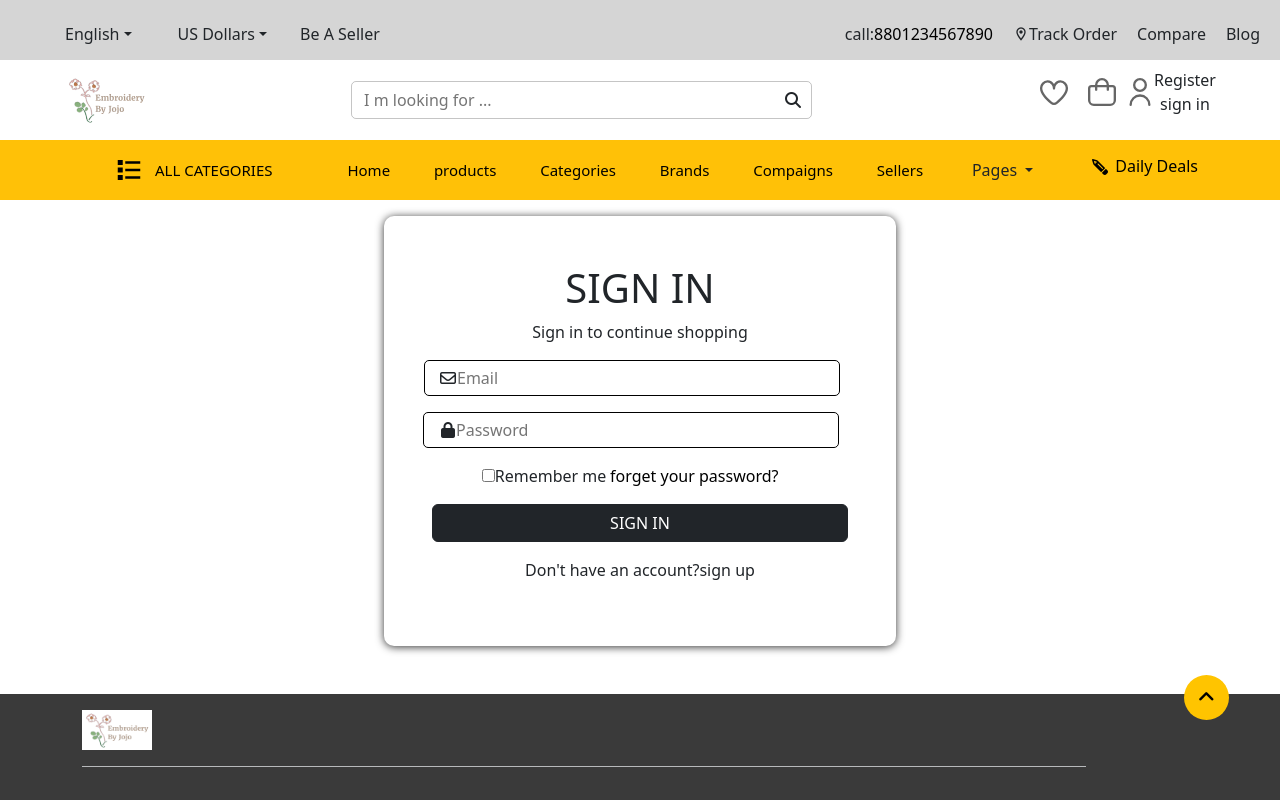
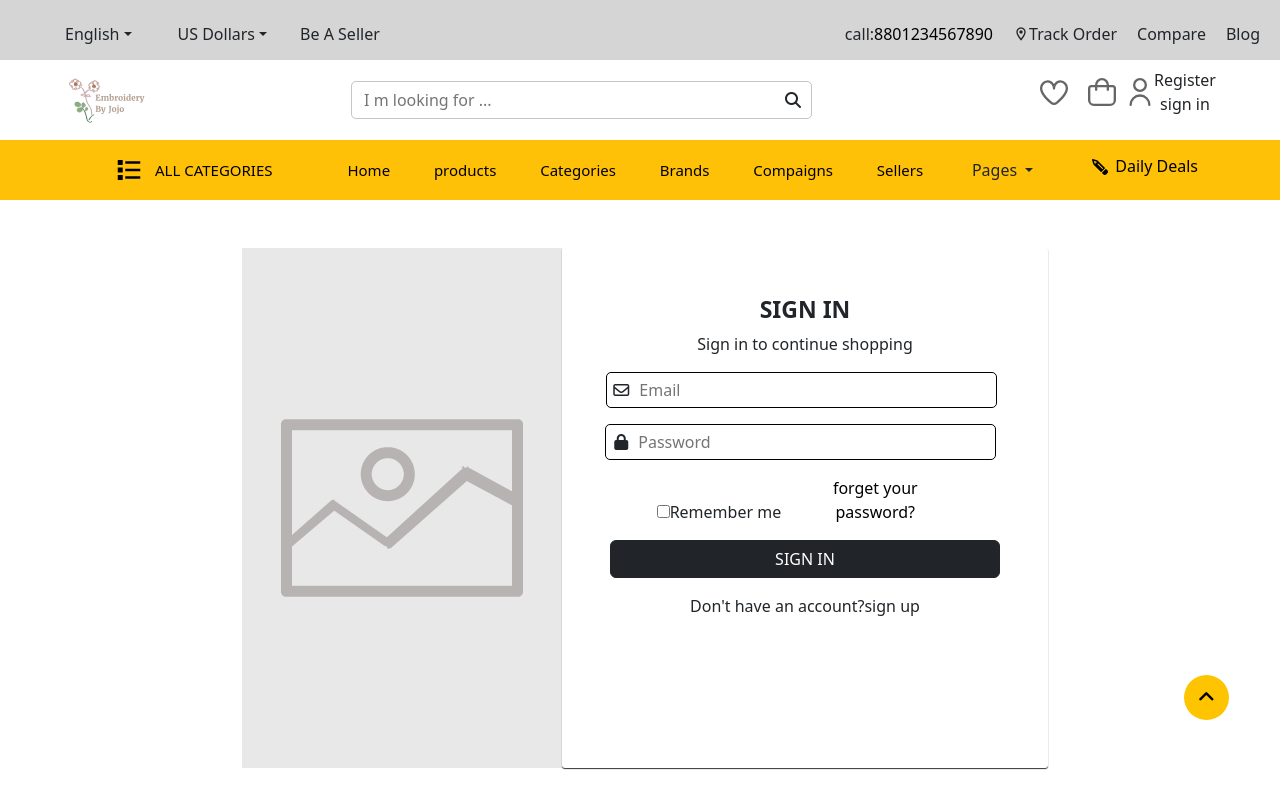
Before and after one commit to ArejGris/EmbroidaryByJojo, a Vue app: page /sign-in in a window 1280 px wide. Shown: the top 800 px of the page. Built offline with nearby package versions, Linux system fonts and the light colour scheme; a web font is replaced by a local one.

Commit message:
zeroo commit

```diff
--- a/src/components/register.vue
+++ b/src/components/register.vue
@@ -1,5 +1,6 @@
 <template>
     <section class="sec">
+        <img src="../assets/default-image-320x520.png" alt="">
         <form>
 
         <h1>SIGN UP</h1>
@@ -25,11 +26,7 @@
             <label ><i class="fa fa-lock"></i></label>
             <input type="text" placeholder="Password Confirmation"/>
            </div>
-           <div class="form-group">
-            <input type="checkbox" alt="">
-            <label for="">Remember me</label>
-            <a href="#" class="f">forget your password?</a>
-           </div>
+
 
            <div class="form-group">
             <button type="submit" class="btn btn-dark">SIGN UP</button>
@@ -46,9 +43,15 @@
         display: flex;
         justify-content: center;
         align-items: center;
+        height: 570px;
+    }
+    h1{
+    font-size: 23px;
+    font-weight: 600;
     }
     .form-group{
         margin-bottom: 1rem;
+        width: 320px;
     }
     .form-group label{
         margin-right: -2rem;
@@ -56,7 +59,7 @@
         position: relative;
     }
     .form-group input[type="text"]{
-        border-color:gray ;
+        border-color:rgba(128, 128, 128, 0.187) ;
         width: 100%;
         z-index: -1;
         padding-left: 2rem;
@@ -66,8 +69,12 @@
         color: black;
     }
     .f{width: 50%;
+        white-space: nowrap;
         margin-left: 1rem;
         display: inline-block;
+    }
+    i{
+        margin-right: 9px;
     }
     button{
         width: 100%;
@@ -84,15 +91,21 @@ input[type="text"]{
     color:black
 }
 form{
-    margin-bottom: 3rem;
-
+    width: auto;
+    height: 520px;
     padding: 3rem;
-    border-radius: 10px;
-    box-shadow: 0px 1px 8px rgba(0,0,0,.8);
+    border-radius: 2px;
+    box-shadow: 0px 1px 1px rgba(0,0,0,.8);
 }
 @media screen and (min-width: 900px){
     .form{
-        width:40%;
+        width:auto;
     }
 }
+@media screen and (max-width:900px) {
+    img{
+       display: none;
+    }
+
+}
     </style>
--- a/src/components/signup.vue
+++ b/src/components/signup.vue
@@ -1,5 +1,6 @@
 <template>
     <section class="sec">
+        <img src="../assets/default-image-320x520.png" alt="">
         <form class="form">
 
     <h1>SIGN IN</h1>
@@ -32,9 +33,17 @@
 </template>
 <style scoped>
 .sec{
+    padding: 2rem;
     display: flex;
     justify-content: center;
     align-items: center;
+}
+h1{
+    font-size: 23px;
+    font-weight: 600;
+}
+img{
+    margin-left: 10px;
 }
 .form-group{
     margin-bottom: 1rem;
@@ -54,9 +63,13 @@ a{
     text-decoration: none;
     color: black;
 }
-.f{width: 50%;
-    margin-left: 1rem;
+.f{width: 40%;
+    margin-left: 3rem;
     display: inline-block;
+    font-weight: 400;
+}
+.f:hover{
+    color:red
 }
 button{
     width: 100%;
@@ -72,15 +85,26 @@ input[type="text"]{
     padding: 5px 10px;
     border-radius: 5px;
 }
+i{
+        margin-right: 9px;
+    }
 .form{
-    margin-bottom: 3rem;
+    width: auto;
+    height: 520px;
     padding: 3rem;
-    border-radius: 10px;
-    box-shadow: 0px 1px 8px rgba(0,0,0,.8);
+    border-radius: 3px;
+    box-shadow: 0px 1px 1px rgba(0,0,0,.8);
 }
 @media screen and (min-width:900px) {
     .form{
         width:40%;
     }
+
+}
+@media screen and (max-width:900px) {
+    img{
+       display: none;
+    }
+
 }
 </style>
```
Also changed, not shown: src/assets/default-image-320x520.png (added).
